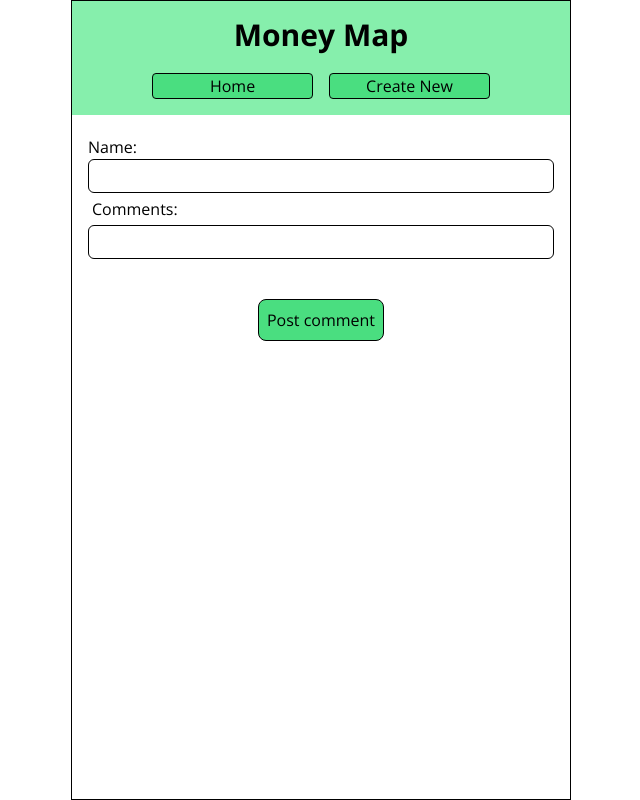
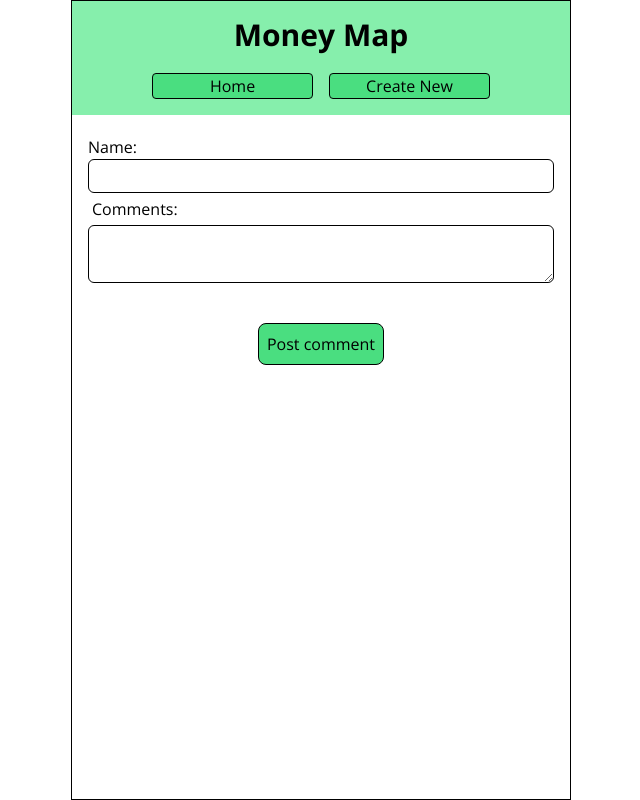
Before and after one commit to antonydesigns/moneymap, a React (Create React App) app: page /create in a window 1280 px wide. Shown: the whole page, without its empty margins (319-959 px from the left). Built offline with nearby package versions, Linux system fonts and the light colour scheme; no server answers.

Commit message:
multiline messages now display properly

```diff
--- a/public/index.html
+++ b/public/index.html
@@ -14,7 +14,7 @@
       manifest.json provides metadata used when your web app is installed on a
       user's mobile device or desktop. See https://developers.google.com/web/fundamentals/web-app-manifest/
     -->
-    <link rel="manifest" href="%PUBLIC_URL%/manifest.json" />
+    <!-- <link rel="manifest" href="%PUBLIC_URL%/manifest.json" /> -->
     <!--
       Notice the use of %PUBLIC_URL% in the tags above.
       It will be replaced with the URL of the `public` folder during the build.
--- a/src/pages/Create.js
+++ b/src/pages/Create.js
@@ -52,9 +52,9 @@ function Create() {
           <label htmlFor="comment" className="">
             <p className="p-1 pr-3">Comments:</p>
           </label>
-          <input
-            type="text"
-            className=" block w-full rounded-md border border-black p-1"
+          <textarea
+            multiline={true}
+            className="h-min-20 block w-full rounded-md border border-black p-1"
             id="comment"
             value={comment}
             onChange={(e) => setComment(e.target.value)}
--- a/src/pages/Home.js
+++ b/src/pages/Home.js
@@ -38,7 +38,9 @@ function Home() {
               {comments.map((entry) => (
                 <tr key={entry.id}>
                   <td>{entry.username}</td>
-                  <td>{entry.comment}</td>
+                  <td className="whitespace-pre-line text-left">
+                    {entry.comment}
+                  </td>
                 </tr>
               ))}
             </tbody>
```
Also changed, not shown: src/assets/css/tailwind-output.css.
